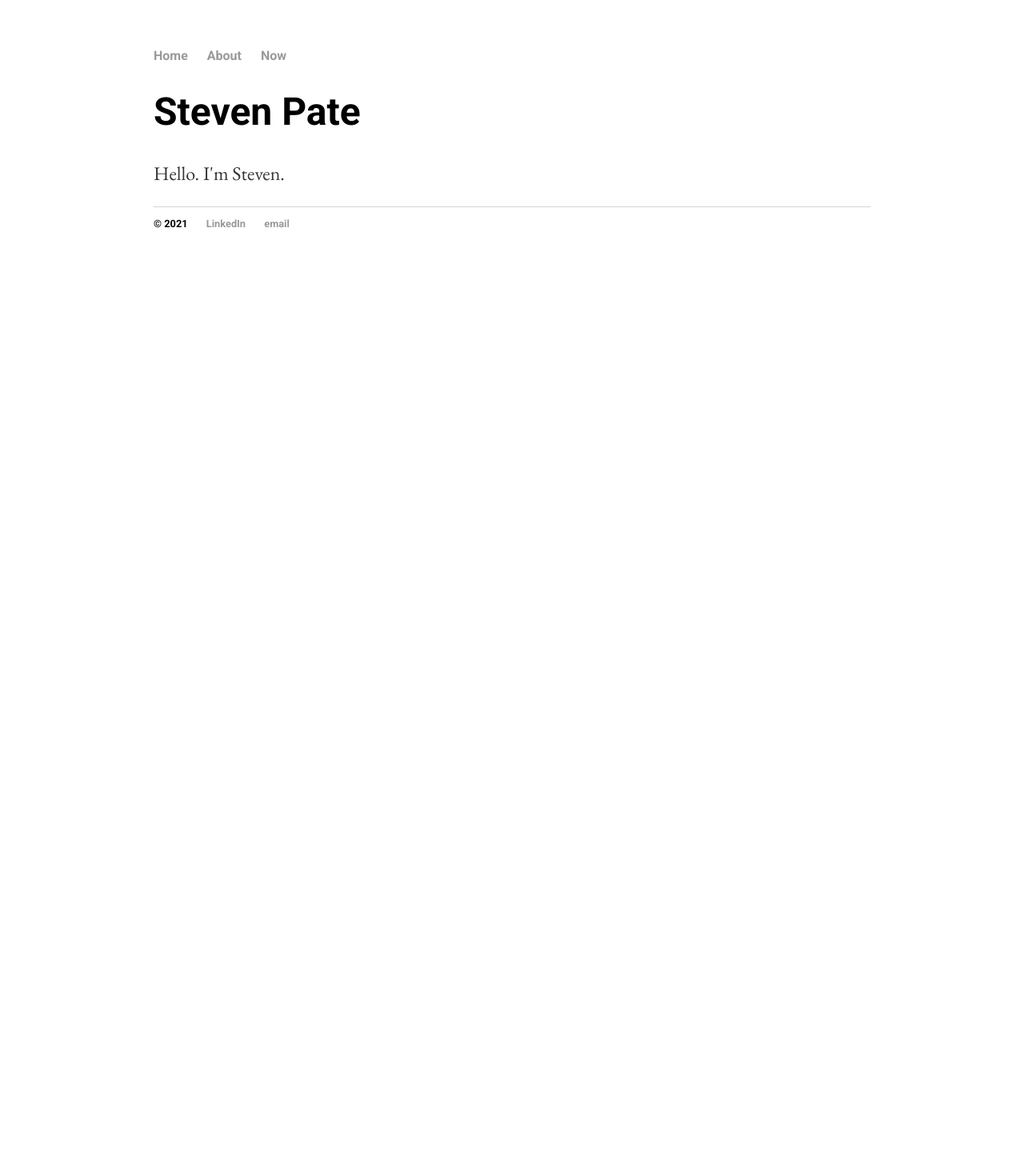
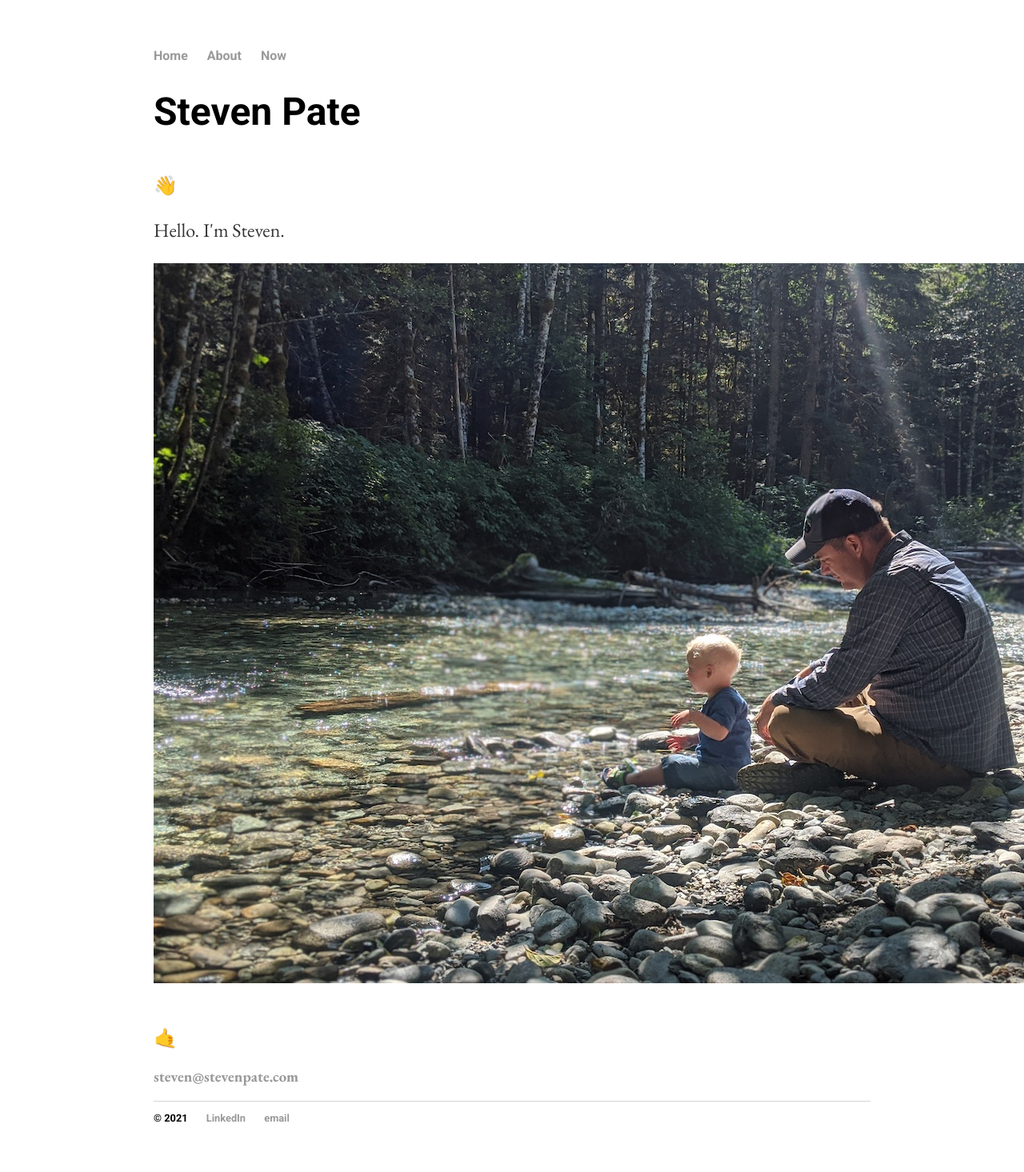
Before and after one commit to StevenPate/stevenpate.github.io, a Jekyll site: the page built from index.html, in a window 1280 px wide. Shown: the whole page at 80% size. Built offline with Jekyll 4.4.1, drawn with Linux system fonts in a browser that asks for light colours; before the commit the page ends 900 px from its top, so only the background shows below that.

Commit message:
image for homepage

```diff
--- a/index.html
+++ b/index.html
@@ -4,5 +4,9 @@ title: Steven Pate
 ---
 <div class="blurb">
 	<h1>Steven Pate</h1>
+	<h2>👋</h2>
 	<p>Hello. I'm Steven.</p>
+	<img src="/img/riverbank.jpg" alt="Photo at Ruth Creek">
+	<h2>🤙</h2>
+	<h3><a href="mailto:steven@stevenpate.com">steven@stevenpate.com</a></h3>
 </div><!-- /.blurb -->
```
Also changed, not shown: img/riverbank.jpg (added).
